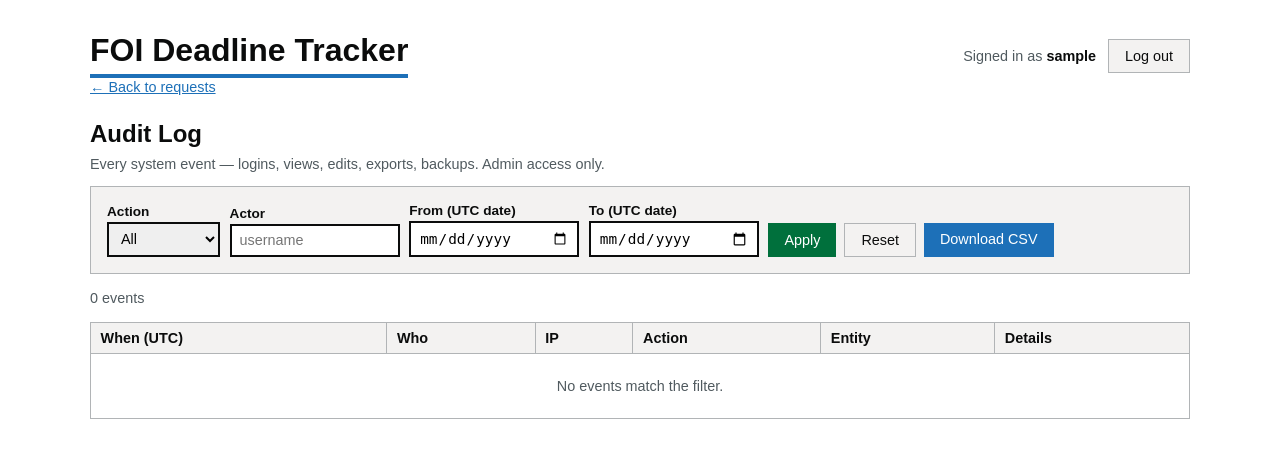
After one commit to serenaabbott11/foi-tracker, a Flask app: page /audit in a window 1280 px wide. The commit adds this page. Shown: the top 458 px of the page. Run offline with Flask 3, Linux system fonts and the light colour scheme; the visitor is signed in with stand-in values (Sample User, id 1); data that the repository does not hold is empty.

Commit message:
[Agent_Satyavrat] Fix proxy redirects; add admin audit dashboard + seed users
Proxy-aware relative redirects:
- foi_tracker/app.py, auth.py: replace url_for() redirects with relative
  strings (".", "login", "logout") so the app works under any proxy prefix.
  Removed _safe_next() and the next= field — always redirecting to "."
  eliminates the open-redirect surface entirely.
- foi_tracker/templates/login.html: form action removed (posts to current URL).
- foi_tracker/templates/app.html: logout form action="logout" (relative).
- tests/test_auth.py: 4 assertions updated for relative Location headers;
  next-param test rewritten to assert no open-redirect without next= field.

Admin-only audit dashboard:
- foi_tracker/app.py: admin_required decorator (login_required + 403 for
  non-admins); GET /audit route; /api/audit and /api/audit.csv now use
  @admin_required; is_admin passed to app.html template.
- foi_tracker/templates/audit.html: new standalone page with filter bar
  (action/actor/from/to), colour-coded event table, Download CSV link.
  No <base href> — browser resolves relative URLs from document directory.
- foi_tracker/templates/app.html: "Audit Log" link (admin-only); audit
  panel div, JS, and unused CSS removed.
- scripts/seed.py: DEMO_USERS → admin + SerenaA/Haseeb/SatyavratK (caseworker,
  password "password").
- tests/conftest.py: admin_client fixture + admin test user in anon_client DB.
- tests/test_audit_viewer.py: cross-audit tests use admin_client; two new
  tests assert caseworkers get 403 on /api/audit and /api/audit.csv.

Co-Authored-By: Claude Sonnet 4.6 (1M context) <noreply@anthropic.com>

```diff
--- a/foi_tracker/app.py
+++ b/foi_tracker/app.py
@@ -4,6 +4,7 @@ import logging
 import os
 import sqlite3
 from datetime import date, datetime
+from functools import wraps
 from pathlib import Path
 
 from flask import Flask, Response, g, jsonify, redirect, render_template, request, url_for
@@ -55,6 +56,17 @@ def get_db():
     return conn
 
 
+def admin_required(f):
+    """Decorator: requires login AND admin role. Returns 403 JSON for non-admins."""
+    @wraps(f)
+    @login_required
+    def decorated(*args, **kwargs):
+        if not current_user.is_admin:
+            return jsonify({"error": "admin access required"}), 403
+        return f(*args, **kwargs)
+    return decorated
+
+
 # Wire Flask-Login now that get_db exists. Registers the user_loader and the
 # unauthorized-handler that returns 401 JSON for /api/... and redirects
 # elsewhere to /login.
@@ -73,7 +85,14 @@ def index():
         "app.html",
         statuses=STATUSES,
         today=date.today().isoformat(),
+        is_admin=current_user.is_admin,
     )
+
+
+@app.get("/audit")
+@admin_required
+def audit_dashboard():
+    return render_template("audit.html")
 
 
 @app.get("/api/healthz")
@@ -234,14 +253,9 @@ def _audit_query(args) -> tuple[str, list]:
 
 
 @app.get("/api/audit")
-@login_required
+@admin_required
 def audit_index():
-    """AUD-5: cross-request audit view.
-
-    TODO(AUD-3 / DP-4): once login + roles land, restrict this to
-    'admin' / 'foi_officer'. Today it is open — do not deploy to a
-    public network until then.
-    """
+    """AUD-5: cross-request audit view. Admin-only."""
     where, params = _audit_query(request.args)
     try:
         limit = min(int(request.args.get("limit", "200")), 1000)
@@ -260,10 +274,9 @@ def audit_index():
 
 
 @app.get("/api/audit.csv")
-@login_required
+@admin_required
 def audit_csv():
-    """AUD-5: CSV export for auditors. Same filtering as /api/audit."""
-    # TODO(AUD-3 / DP-4): admin-only once auth lands.
+    """AUD-5: CSV export for auditors. Same filtering as /api/audit. Admin-only."""
     import csv
     import io
     from datetime import datetime, timezone
@@ -340,26 +353,19 @@ def update_request(req_id):
 
 
 # -------- Authentication --------------------------------------------------
-
-
-def _safe_next(target: str) -> str:
-    """Only allow relative same-site redirects — no `//foo` or `https://foo`."""
-    if not target or target.startswith("//") or "://" in target:
-        return url_for("index")
-    if not target.startswith("/"):
-        return url_for("index")
-    return target
+#
+# Relative redirects only — the app runs behind a proxy prefix (e.g.
+# `/proxy/5002/`) in some environments, so absolute paths like `/login` route
+# to the wrong place. `redirect(".")` from `/login` resolves to the app root
+# regardless of prefix. See foi_tracker/CLAUDE.md rule on relative fetch URLs.
 
 
 @app.get("/login")
 def login():
     if current_user.is_authenticated:
-        return redirect(url_for("index"))
-    return render_template(
-        "login.html",
-        error=None,
-        next=request.args.get("next", ""),
-    )
+        # Relative — from /login this resolves to the app root under any prefix.
+        return redirect(".")
+    return render_template("login.html", error=None)
 
 
 @app.post("/login")
@@ -388,7 +394,6 @@ def login_post():
                 render_template(
                     "login.html",
                     error="Username or password not recognised.",
-                    next=request.form.get("next", ""),
                 ),
                 401,
             )
@@ -404,7 +409,8 @@ def login_post():
         )
         db.commit()
         logger.info("login: %s", user.username)
-        return redirect(_safe_next(request.form.get("next", "")))
+        # Relative — from /login resolves to app root under any prefix.
+        return redirect(".")
     finally:
         db.close()
 
@@ -429,4 +435,5 @@ def logout():
         db.close()
     logout_user()
     logger.info("logout: %s", username)
-    return redirect(url_for("login"))
+    # Relative — from /logout resolves to /login (same directory, sibling path).
+    return redirect("login")
--- /dev/null
+++ b/foi_tracker/templates/audit.html
@@ -0,0 +1,190 @@
+<!DOCTYPE html>
+<html lang="en">
+<head>
+  <meta charset="utf-8">
+  <!-- No <base href> — the browser uses the document directory (/proxy/5002/)
+       as the base, so relative URLs (api/audit, logout, .) resolve correctly. -->
+  <title>Audit Log — FOI Deadline Tracker</title>
+  <style>
+    body { font-family: Arial, sans-serif; max-width: 1100px; margin: 2rem auto; padding: 0 1rem; color: #0b0c0c; }
+    h1 { border-bottom: 4px solid #1d70b8; padding-bottom: .3rem; margin: 0; }
+    header { display: flex; justify-content: space-between; align-items: baseline; gap: 1rem; flex-wrap: wrap; margin-bottom: 1.5rem; }
+    .header-right { display: flex; align-items: center; gap: .75rem; flex-wrap: wrap; }
+    .user { color: #505a5f; font-size: .9rem; }
+    .user strong { color: #0b0c0c; }
+    a.back { color: #1d70b8; font-size: .9rem; text-decoration: underline; }
+    table { border-collapse: collapse; width: 100%; margin-top: 1rem; font-size: .9rem; }
+    th, td { border: 1px solid #b1b4b6; padding: .45rem .6rem; text-align: left; }
+    th { background: #f3f2f1; }
+    button { background: #00703c; color: #fff; border: 0; padding: .5rem 1rem; font-size: .9rem; cursor: pointer; }
+    button.secondary { background: #f3f2f1; color: #0b0c0c; border: 1px solid #b1b4b6; }
+    .filters { display: flex; gap: .6rem; flex-wrap: wrap; align-items: flex-end; margin-bottom: 1rem; padding: 1rem; background: #f3f2f1; border: 1px solid #b1b4b6; }
+    .filters label { display: flex; flex-direction: column; font-size: .85rem; font-weight: bold; gap: .2rem; }
+    .filters input, .filters select { padding: .4rem .5rem; border: 2px solid #0b0c0c; font-size: .9rem; }
+    .filters input { width: 150px; }
+    .count { color: #505a5f; font-size: .9rem; margin-bottom: .5rem; }
+    .tag { display: inline-block; padding: 1px 7px; font-size: .8rem; border-radius: 2px; border: 1px solid; white-space: nowrap; }
+    .tag.login       { background: #e6f4ea; border-color: #a8d5b0; }
+    .tag.login_failed { background: #fbeaea; border-color: #f5b7b7; }
+    .tag.logout      { background: #f3f2f1; border-color: #b1b4b6; }
+    .tag.update      { background: #fff3e0; border-color: #f5c97a; }
+    .tag.create      { background: #e8f0fe; border-color: #b1c7f5; }
+    .tag.view        { background: #f3f2f1; border-color: #b1b4b6; }
+    .tag.backup, .tag.restore { background: #f0e6fe; border-color: #c5a8f5; }
+    .tag.erase_pii   { background: #fbeaea; border-color: #f5b7b7; }
+    .csv-btn { background: #1d70b8; color: #fff; border: 0; padding: .5rem 1rem; font-size: .9rem; cursor: pointer; text-decoration: none; display: inline-block; }
+  </style>
+</head>
+<body>
+  <header>
+    <div>
+      <h1>FOI Deadline Tracker</h1>
+      <a class="back" href=".">← Back to requests</a>
+    </div>
+    <div class="header-right">
+      <span class="user">Signed in as <strong>{{ current_user.username }}</strong></span>
+      <form method="post" action="logout" style="display:inline;">
+        <button type="submit" class="secondary">Log out</button>
+      </form>
+    </div>
+  </header>
+
+  <h2 style="margin-bottom:.5rem;">Audit Log</h2>
+  <p style="color:#505a5f; margin-top:0; font-size:.9rem;">
+    Every system event — logins, views, edits, exports, backups. Admin access only.
+  </p>
+
+  <div class="filters">
+    <label>Action
+      <select id="af-action">
+        <option value="">All</option>
+        <option>login</option>
+        <option>login_failed</option>
+        <option>logout</option>
+        <option>create</option>
+        <option>view</option>
+        <option>update</option>
+        <option>erase_pii</option>
+        <option>backup</option>
+        <option>restore</option>
+      </select>
+    </label>
+    <label>Actor
+      <input id="af-actor" type="text" placeholder="username">
+    </label>
+    <label>From (UTC date)
+      <input id="af-from" type="date">
+    </label>
+    <label>To (UTC date)
+      <input id="af-to" type="date">
+    </label>
+    <div style="display:flex; gap:.5rem; flex-wrap:wrap;">
+      <button id="af-apply">Apply</button>
+      <button id="af-reset" class="secondary">Reset</button>
+      <a id="af-csv" class="csv-btn" href="api/audit.csv">Download CSV</a>
+    </div>
+  </div>
+
+  <p class="count" id="audit-count"></p>
+
+  <table>
+    <thead>
+      <tr>
+        <th>When (UTC)</th>
+        <th>Who</th>
+        <th>IP</th>
+        <th>Action</th>
+        <th>Entity</th>
+        <th>Details</th>
+      </tr>
+    </thead>
+    <tbody id="audit-rows"></tbody>
+  </table>
+
+  <script>
+    function esc(s) {
+      return String(s ?? "").replace(/[&<>"']/g, c => ({
+        "&": "&amp;", "<": "&lt;", ">": "&gt;", '"': "&quot;", "'": "&#39;"
+      }[c]));
+    }
+
+    function filterParams() {
+      const p = new URLSearchParams();
+      const action = document.getElementById("af-action").value;
+      const actor  = document.getElementById("af-actor").value.trim();
+      const from   = document.getElementById("af-from").value;
+      const to     = document.getElementById("af-to").value;
+      if (action) p.set("action", action);
+      if (actor)  p.set("actor",  actor);
+      if (from)   p.set("from",   from + "T00:00:00Z");
+      if (to)     p.set("to",     to   + "T23:59:59Z");
+      p.set("limit", "500");
+      return p;
+    }
+
+    async function loadAudit() {
+      const params = filterParams();
+      document.getElementById("af-csv").href = `api/audit.csv?${params}`;
+
+      const resp = await fetch(`api/audit?${params}`);
+      if (!resp.ok) {
+        document.getElementById("audit-rows").innerHTML =
+          `<tr><td colspan="6" style="color:#d4351c;padding:1rem;">Failed to load audit log (${resp.status}).</td></tr>`;
+        return;
+      }
+      const rows = await resp.json();
+      document.getElementById("audit-count").textContent =
+        `${rows.length} event${rows.length === 1 ? "" : "s"}`;
+
+      const tbody = document.getElementById("audit-rows");
+      tbody.innerHTML = "";
+      if (rows.length === 0) {
+        tbody.innerHTML = `<tr><td colspan="6" style="text-align:center;color:#505a5f;padding:1.5rem;">No events match the filter.</td></tr>`;
+        return;
+      }
+
+      for (const r of rows) {
+        const entity = r.entity_id
+          ? `${esc(r.entity_type)} #${esc(String(r.entity_id))}`
+          : esc(r.entity_type || "");
+
+        let detail = "";
+        if (r.reason) {
+          detail = esc(r.reason);
+        } else if (r.after_json) {
+          try {
+            const after = JSON.parse(r.after_json);
+            detail = Object.entries(after)
+              .map(([k, v]) => `<strong>${esc(k)}</strong>: ${esc(String(v))}`)
+              .join(", ");
+          } catch (_) {
+            detail = esc(r.after_json);
+          }
+        }
+
+        const tr = document.createElement("tr");
+        tr.innerHTML = `
+          <td style="white-space:nowrap;font-size:.82rem;">${esc(r.timestamp)}</td>
+          <td><strong>${esc(r.actor)}</strong></td>
+          <td style="font-size:.82rem;color:#505a5f;">${esc(r.actor_ip || "")}</td>
+          <td><span class="tag ${esc(r.action)}">${esc(r.action)}</span></td>
+          <td style="font-size:.85rem;">${entity}</td>
+          <td style="font-size:.82rem;color:#505a5f;max-width:300px;word-break:break-word;">${detail}</td>
+        `;
+        tbody.appendChild(tr);
+      }
+    }
+
+    document.getElementById("af-apply").addEventListener("click", loadAudit);
+    document.getElementById("af-reset").addEventListener("click", () => {
+      document.getElementById("af-action").value = "";
+      document.getElementById("af-actor").value  = "";
+      document.getElementById("af-from").value   = "";
+      document.getElementById("af-to").value     = "";
+      loadAudit();
+    });
+
+    loadAudit();
+  </script>
+</body>
+</html>
--- a/foi_tracker/templates/login.html
+++ b/foi_tracker/templates/login.html
@@ -19,8 +19,9 @@
 
   {% if error %}<p class="error">{{ error }}</p>{% endif %}
 
-  <form method="post" action="{{ url_for('login_post') }}">
-    <input type="hidden" name="next" value="{{ next or '' }}">
+  <!-- No action= — form submits to the current URL, so it works under any
+       proxy prefix (e.g. /proxy/5002/login). See foi_tracker/CLAUDE.md. -->
+  <form method="post">
     <label for="username">Username</label>
     <input id="username" name="username" required autocomplete="username" autofocus>
     <label for="password">Password</label>
```
Also changed, not shown: Agent_log.md (+25 -1 lines), foi_tracker/auth.py (+9 -3 lines), foi_tracker/templates/app.html (+5 -3 lines), scripts/seed.py (+4 -3 lines), tests/conftest.py (+20 -0 lines), tests/test_audit_viewer.py (+46 -34 lines), tests/test_auth.py (+14 -7 lines).
